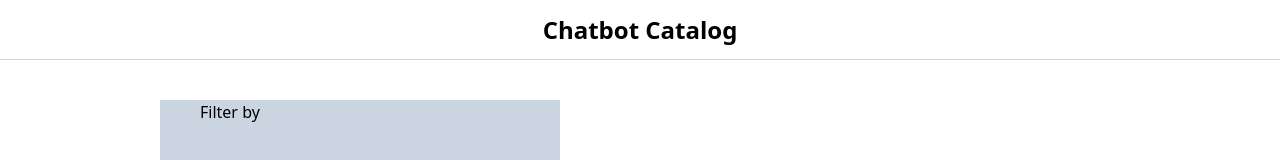
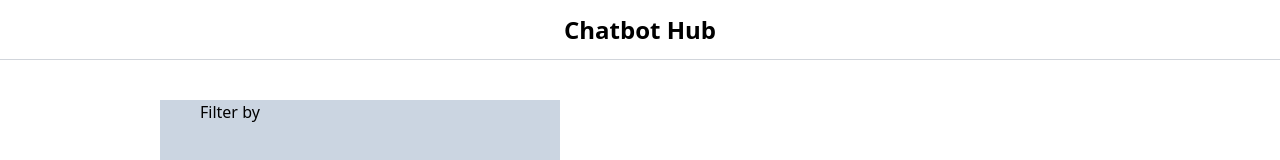
Before and after one commit to leykun10/chatbot-hub, a Next.js app: page / in a window 1280 px wide. Shown: the top 160 px of the page. Built offline with nearby package versions, Linux system fonts and the light colour scheme.

Commit message:
name renamed and set width

```diff
--- a/components/navbar.tsx
+++ b/components/navbar.tsx
@@ -2,9 +2,9 @@ import { FC } from "react";
 
 export const Navbar: FC = () => {
   return (
-    <div className="flex h-[60px] border-b border-gray-300 py-2 px-8 items-center justify-center">
+    <div className="flex h-[60px] w-auto border-b border-gray-300 py-2 px-8 items-center justify-center">
       <div className="font-bold text-2xl flex items-center">
-        Chatbot Catalog
+        Chatbot Hub
       </div>
     </div>
   );
```
